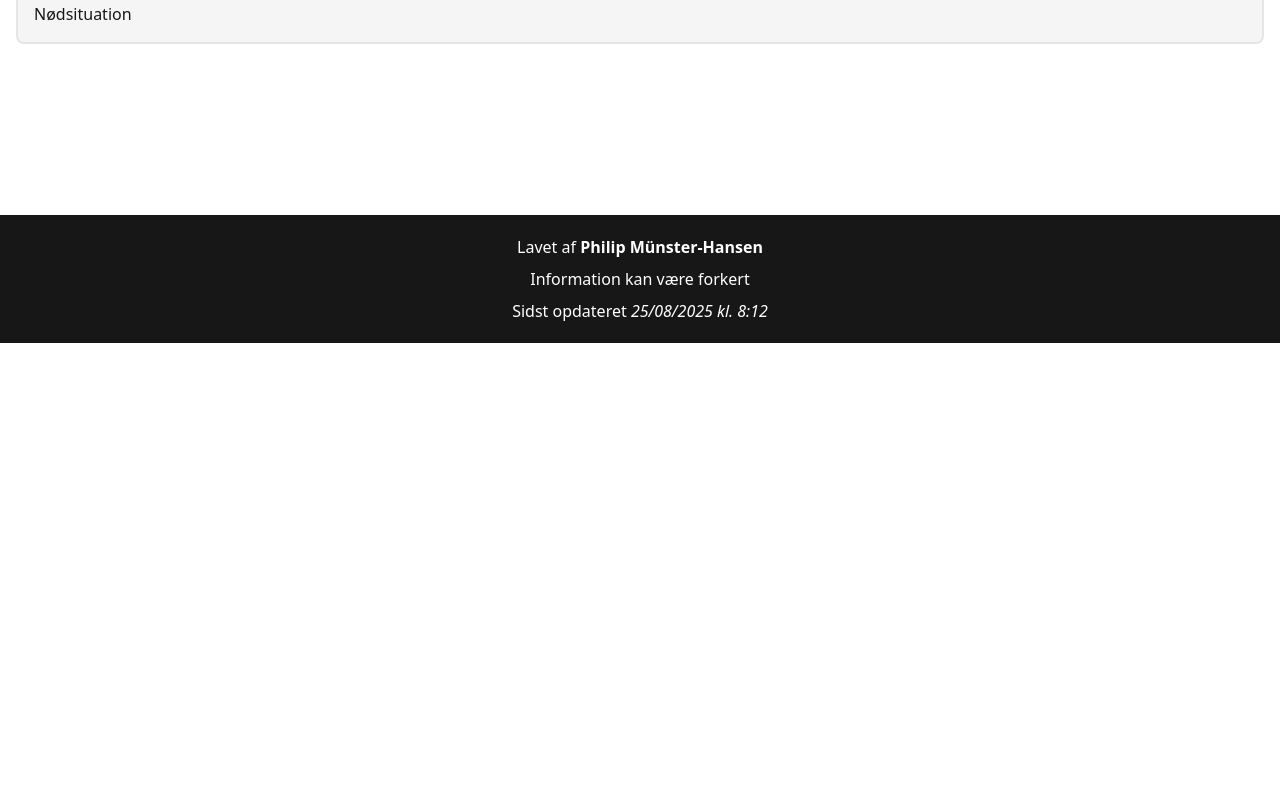
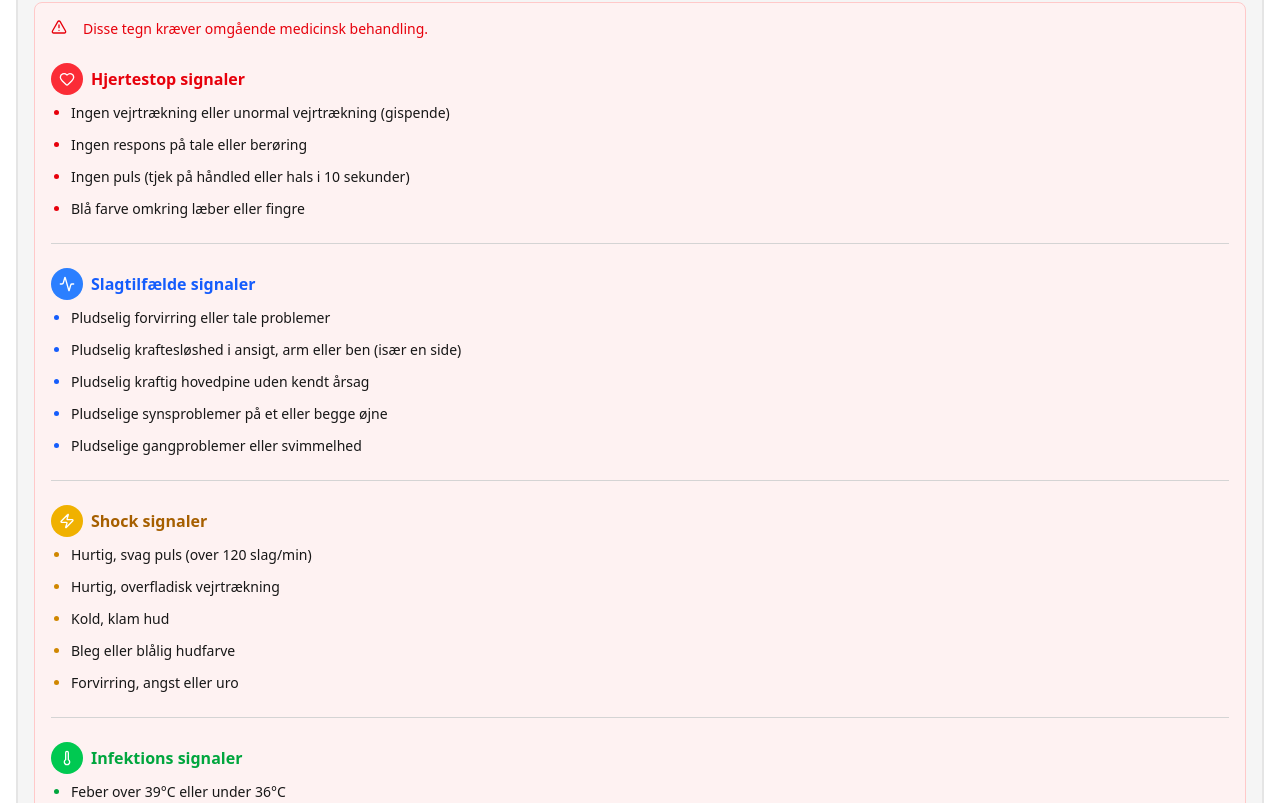
Before and after one commit to philipmunster/sikker-danmark, a Next.js app: page /medicin/symptoms in a window 1280 px wide. Shown: the part 457-1260 px from the top of the page. Before the commit the page ends 800 px from the top, so only its background shows below. Built offline with nearby package versions, Linux system fonts and the light colour scheme.

Commit message:
vital signs

```diff
--- a/src/app/medicin/symptoms/page.tsx
+++ b/src/app/medicin/symptoms/page.tsx
@@ -1,7 +1,85 @@
+import { AlertTriangle, Heart, Zap, Activity, Thermometer } from "lucide-react"
+
 export default function SymptomsPage() {
     return (
         <section className="mx-4 mb-4 bg-neutral-100 border-x-2 border-b-2 border-neutral-200 p-4 rounded-b-lg">
-            <h1>Nødsituation</h1>
+            <div className="bg-red-50 border border-red-200 rounded-lg p-4 flex flex-col gap-6">
+                <div className="flex flex-col gap-3">
+                    <div className="flex gap-4">
+                        <AlertTriangle className="text-red-600 h-4 w-4 shrink-0"/>
+                        <p className="text-sm text-red-600">Disse tegn kræver omgående medicinsk behandling.</p>
+                    </div>
+                </div>
+
+                <div className="flex flex-col gap-2">
+                    <div className="flex gap-2 items-center">
+                        <span className="flex items-center justify-center shrink-0 bg-red-500 rounded-full w-8 aspect-square text-sm text-white font-bold">
+                            <Heart className="w-4 h-4"/>
+                        </span>
+                        <p className="font-semibold text-red-600">Hjertestop signaler</p>
+                    </div>
+                    <ul className="text-sm list-disc ml-5 flex flex-col gap-3">
+                        <li className="marker:text-red-600">Ingen vejrtrækning eller unormal vejrtrækning (gispende)</li>
+                        <li className="marker:text-red-600">Ingen respons på tale eller berøring</li>
+                        <li className="marker:text-red-600">Ingen puls (tjek på håndled eller hals i 10 sekunder)</li>
+                        <li className="marker:text-red-600">Blå farve omkring læber eller fingre</li>
+                    </ul>
+                </div>
+
+                <hr className="text-neutral-300"/>
+
+                <div className="flex flex-col gap-2">
+                    <div className="flex gap-2 items-center">
+                        <span className="flex items-center justify-center shrink-0 bg-blue-500 rounded-full w-8 aspect-square text-sm text-white font-bold">
+                            <Activity className="w-4 h-4"/>
+                        </span>
+                        <p className="font-semibold text-blue-600">Slagtilfælde signaler</p>
+                    </div>
+                    <ul className="text-sm list-disc ml-5 flex flex-col gap-3">
+                        <li className="marker:text-blue-600">Pludselig forvirring eller tale problemer</li>
+                        <li className="marker:text-blue-600">Pludselig kraftesløshed i ansigt, arm eller ben (især en side)</li>
+                        <li className="marker:text-blue-600">Pludselig kraftig hovedpine uden kendt årsag</li>
+                        <li className="marker:text-blue-600">Pludselige synsproblemer på et eller begge øjne</li>
+                        <li className="marker:text-blue-600">Pludselige gangproblemer eller svimmelhed</li>
+                    </ul>
+                </div>
+
+                <hr className="text-neutral-300"/>
+
+                <div className="flex flex-col gap-2">
+                    <div className="flex gap-2 items-center">
+                        <span className="flex items-center justify-center shrink-0 bg-yellow-500 rounded-full w-8 aspect-square text-sm text-white font-bold">
+                            <Zap className="w-4 h-4"/>
+                        </span>
+                        <p className="font-semibold text-yellow-700">Shock signaler</p>
+                    </div>
+                    <ul className="text-sm list-disc ml-5 flex flex-col gap-3">
+                        <li className="marker:text-yellow-600">Hurtig, svag puls (over 120 slag/min)</li>
+                        <li className="marker:text-yellow-600">Hurtig, overfladisk vejrtrækning</li>
+                        <li className="marker:text-yellow-600">Kold, klam hud</li>
+                        <li className="marker:text-yellow-600">Bleg eller blålig hudfarve</li>
+                        <li className="marker:text-yellow-600">Forvirring, angst eller uro</li>
+                    </ul>
+                </div>
+
+                <hr className="text-neutral-300"/>
+
+                <div className="flex flex-col gap-2">
+                    <div className="flex gap-2 items-center">
+                        <span className="flex items-center justify-center shrink-0 bg-green-500 rounded-full w-8 aspect-square text-sm text-white font-bold">
+                            <Thermometer className="w-4 h-4"/>
+                        </span>
+                        <p className="font-semibold text-green-600">Infektions signaler</p>
+                    </div>
+                    <ul className="text-sm list-disc ml-5 flex flex-col gap-3">
+                        <li className="marker:text-green-600">Feber over 39°C eller under 36°C</li>
+                        <li className="marker:text-green-600">Røde striber fra sår op ad arme eller ben</li>
+                        <li className="marker:text-green-600">Dårlig lugt fra sår</li>
+                        <li className="marker:text-green-600">Kraftig hovedpine med nakkestivhed</li>
+                    </ul>
+                </div>
+
+            </div>
         </section>
     )
 }
```
